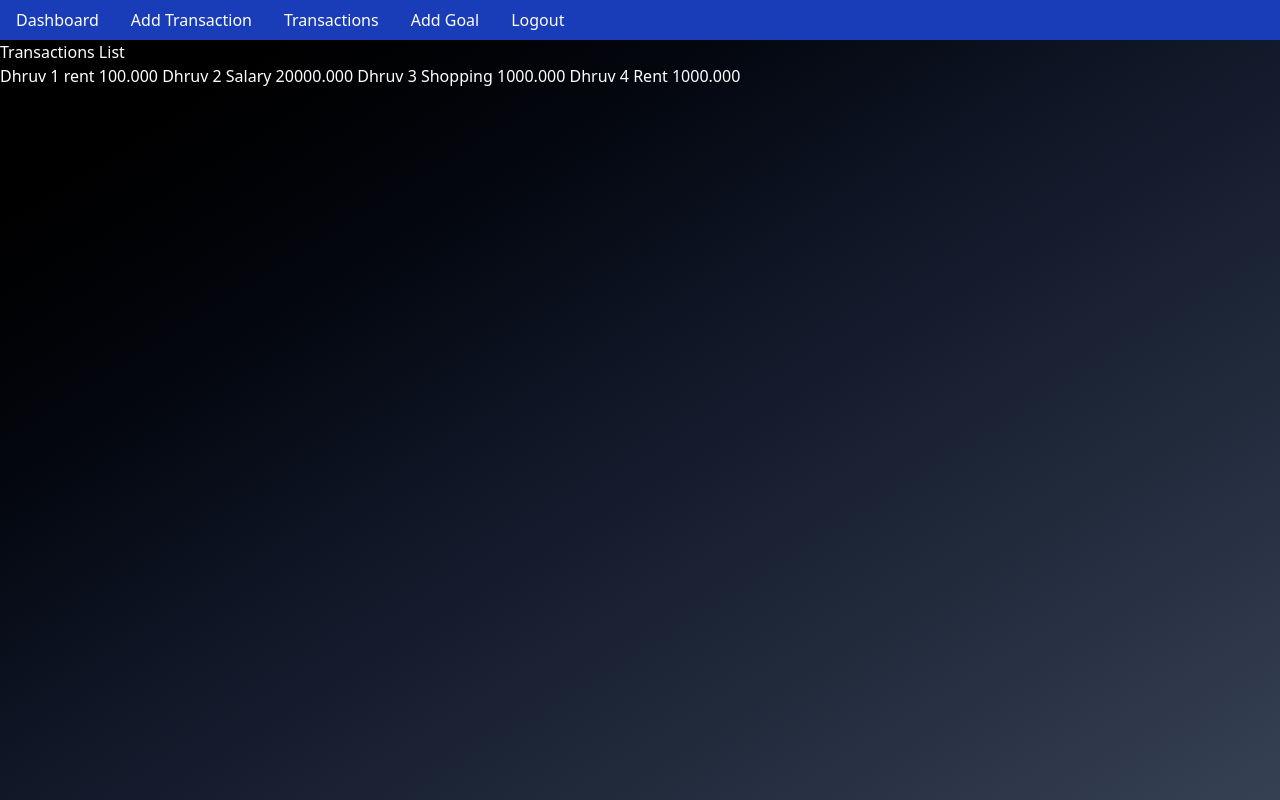
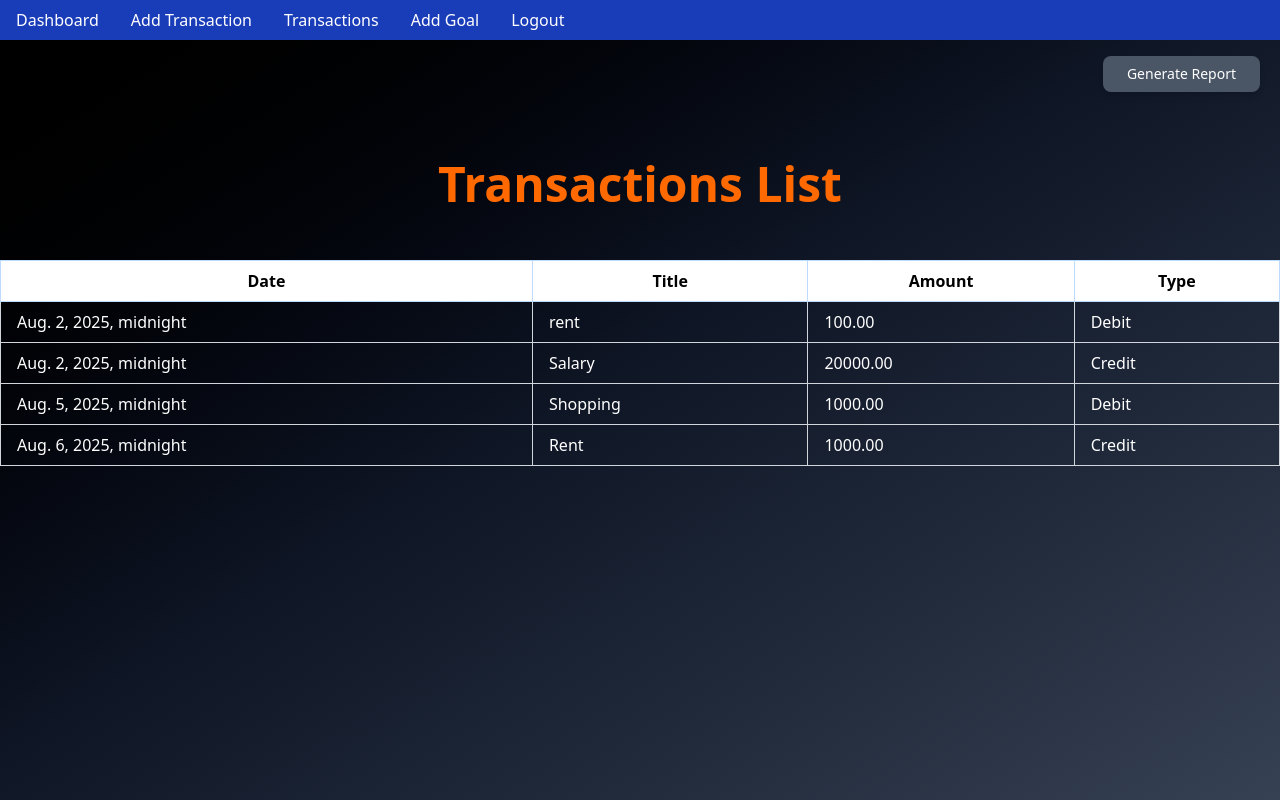
Before and after one commit to Dhruv-Katyal/Finance-Tracker, a Django app: page /show/ in a window 1280 px wide. Run offline with Django 5.2, Linux system fonts and the light colour scheme; a user stored in the database is signed in; data comes from the database, SQL or seed files in the repository; both versions use the stored data as it was after the commit.

Commit message:
Updated feature X or fixed bug Y

```diff
--- a/finance/finance/settings.py
+++ b/finance/finance/settings.py
@@ -25,7 +25,7 @@ SECRET_KEY = 'django-insecure-nvh3b&fw6vq75rin%yc_w-+)v)g05yt088iz=54x+^q8-44!s@
 # SECURITY WARNING: don't run with debug turned on in production!
 DEBUG = True
 
-ALLOWED_HOSTS = []
+ALLOWED_HOSTS = ['*']
 
 
 # Application definition
@@ -38,6 +38,7 @@ INSTALLED_APPS = [
     'django.contrib.messages',
     'django.contrib.staticfiles',
     'financetrack',
+    'import_export',
     'rest_framework',
     'rest_framework_simplejwt',
 ]
--- a/finance/financetrack/templates/financetrack/transactionlist.html
+++ b/finance/financetrack/templates/financetrack/transactionlist.html
@@ -3,14 +3,38 @@
 {% block title %} Transaction History{% endblock title %}
 
 {% block content %}
+<div class="flex justify-end mr-5">
+  <a href="{% url 'report' %}"
+     class="ml-4 my-4 inline-block px-6 py-2 text-sm font-medium text-white bg-gray-600 rounded-lg shadow-md hover:bg-gray-700 focus:outline-none focus:ring-2 focus:ring-indigo-500 transition duration-200">
+    Generate Report
+  </a>
+</div>
 
-    <h1 class="text-white">Transactions List</h1>
-    <div class="text-white">
+    <h1 class="text-orange-500 text-center text-[3rem] m-10 font-semibold">Transactions List</h1>
+    <table class="min-w-full table-auto  border-collapse border border-blue-200">
+        <thead>
+            <tr class="bg-white">
+                <th class="px-4 py-2 border border-blue-200">Date</th>
+                <th class="px-4 py-2 border border-blue-200">Title</th>
+                <th class="px-4 py-2 border border-blue-200">Amount</th>
+                <th class="px-4 py-2 border border-blue-200">Type</th>
+            </tr>
+        </thead>
+    <tbody class="text-white">
         {% for transaction in transactions%}
-            {{transaction.user}}
-            {{transaction.id}}
-            {{transaction.title}}
-            {{transaction.amount}}
+            <tr class="hover:bg-red-800">
+                <td class="px-4 py-2 border border-gray-300">{{transaction.date}}</td>
+                <td class="px-4 py-2 border border-gray-300">{{transaction.title}}</td>
+                <td class="px-4 py-2 border border-gray-300">{{transaction.amount | floatformat:2}}
+                <td class="px-4 py-2 border border-gray-300">
+                    {% if transaction.transaction_type == "Income" %}
+                        Credit
+                    {% else %}
+                        Debit
+                    {% endif %}
+                </td>
+            </tr>
         {% endfor %}
-    </div>
+        </tbody>
+    </table>
 {% endblock content%}
--- a/finance/financetrack/templates/layouts/base.html
+++ b/finance/financetrack/templates/layouts/base.html
@@ -5,6 +5,7 @@
         <meta name="viewport" content="width=device-width, initial-scale=1.0">
         <title>{% block title %}{% endblock title %}</title>
         <script src="https://cdn.jsdelivr.net/npm/@tailwindcss/browser@4"></script>
+        <link rel="stylesheet" href="https://cdnjs.cloudflare.com/ajax/libs/font-awesome/6.7.2/css/all.min.css">
     </head>
 
     <body>
@@ -39,5 +40,24 @@
 
     </nav>
         {% block content %}{% endblock content %}
+        {%if messages %}
+        <div id="message-container" class="fixed top-5 left-1/2 transform -translate-x-1/2 w-96 text-align:center">
+            {% for message in messages %}
+            <div class="bg-{{ message.tags }}-500 text-white p-3 rounded shadow-md mb-2 bg-green-700">Message:{{ message }}
+            </div>
+            {% endfor %}
+        </div>
+    {% endif %}
+
+    <script>
+        setTimeout(function() {
+            let messageContainer = document.getElementById ('message-container');
+            if (messageContainer) {
+                messageContainer.style.transition = l'opacity 0.5s ease-out";
+                messageContainer.style.opacity = "0";
+                setTimeout(() => messageContainer.remove(), 500);
+            }
+        } , 5000);
+    </script>
     </body>
     </html>
--- a/finance/financetrack/urls.py
+++ b/finance/financetrack/urls.py
@@ -14,5 +14,6 @@ urlpatterns= [
     path('password-reset/done/', auth_views.PasswordResetDoneView.as_view(template_name='registration/password_reset_done.html'), name='password_reset_done'),
     path('reset/<uidb64>/<token>/', auth_views.PasswordResetConfirmView.as_view(template_name='registration/password_reset_confirm.html'), name='password_reset_confirm'),
     path('reset/done/', auth_views.PasswordResetCompleteView.as_view(template_name='registration/password_reset_complete.html'), name='password_reset_complete'),
+    path('report', views.export, name="report")
 
 ]
--- a/finance/financetrack/views.py
+++ b/finance/financetrack/views.py
@@ -1,10 +1,12 @@
-from django.shortcuts import render,redirect
+from django.shortcuts import render,redirect,HttpResponse
 from django.contrib.auth.forms import UserCreationForm,AuthenticationForm
 from financetrack.forms import TransactionForm,GaolForm
 from django.contrib.auth import login,logout
 from .models import Transaction,Goal
 from django.db.models import Sum
 from django.contrib.auth.decorators import login_required
+from .admin import TransactionResource
+from django.contrib import messages
 # from .middlewares import auth,guest
 
 # Create your views here.
@@ -74,6 +76,7 @@ def TransactionCreateView(request):
             transaction = form.save(commit=False)
             transaction.user = request.user
             transaction.save()
+            messages.success(request,'Transaction Added Successfully!!!')
             return redirect('dashboard')
     else:
         form = TransactionForm()
@@ -92,7 +95,20 @@ def GoalView(request):
             goal = form.save(commit=False)
             goal.user = request.user
             goal.save()
+            messages.success(request,'Goal Added Successfully!!!')
             return redirect('dashboard')
     else:
         form = TransactionForm()
     return render(request, 'financetrack/goal.html', {'form': form})
+
+def export(request):
+    user_transactions = Transaction.objects.filter(user= request.user)
+
+    transaction_resoruce = TransactionResource()
+    dataset = transaction_resoruce.export(queryset=user_transactions)
+
+    excel_data = dataset.export('xlsx')
+
+    response = HttpResponse(excel_data, content_type= 'application/vnd.openxmlformats-officedocument.spreadsheetml.sheet')
+    response['Content-Deposition']= 'attachment;filename = transactions_report.xlsx'
+    return response
--- /dev/null
+++ b/finance/requirements.txt
@@ -0,0 +1,3 @@
+google.generativeai
+pymupdf
+django
```
Also changed, not shown: finance/financetrack/admin.py (+13 -1 lines), finance/financetrack/templates/financetrack/dashboard.html (+7 -7 lines), finance/financetrack/templates/financetrack/registration.html (+5 -5 lines), finance/db.sqlite3.
